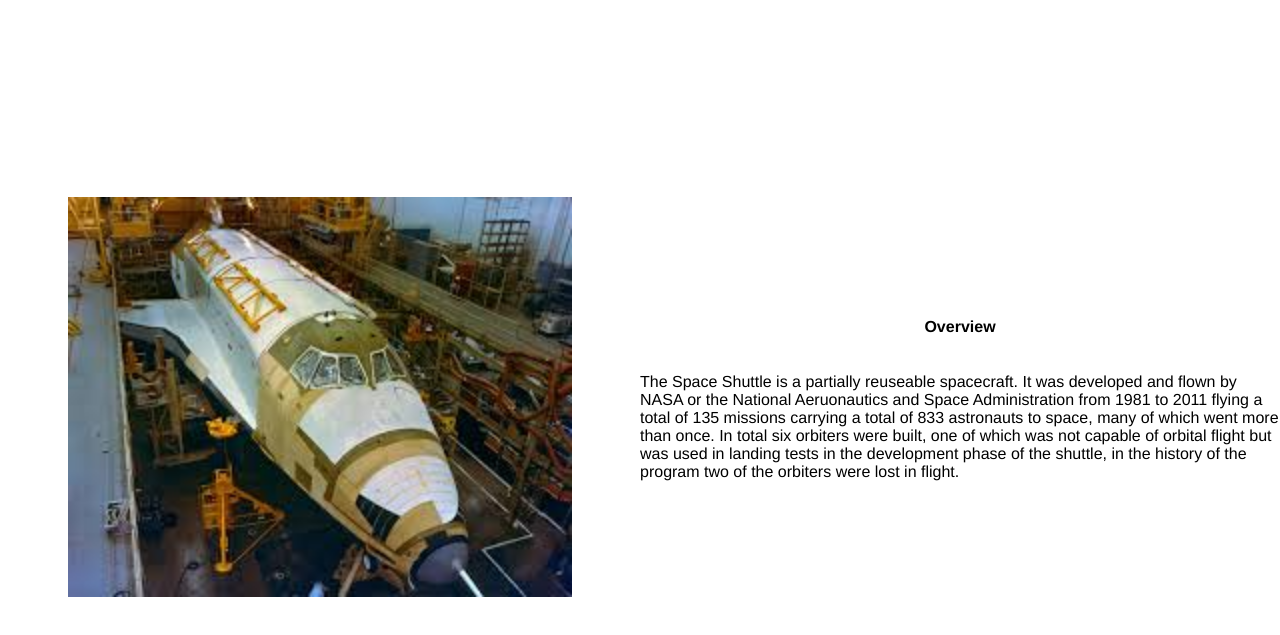
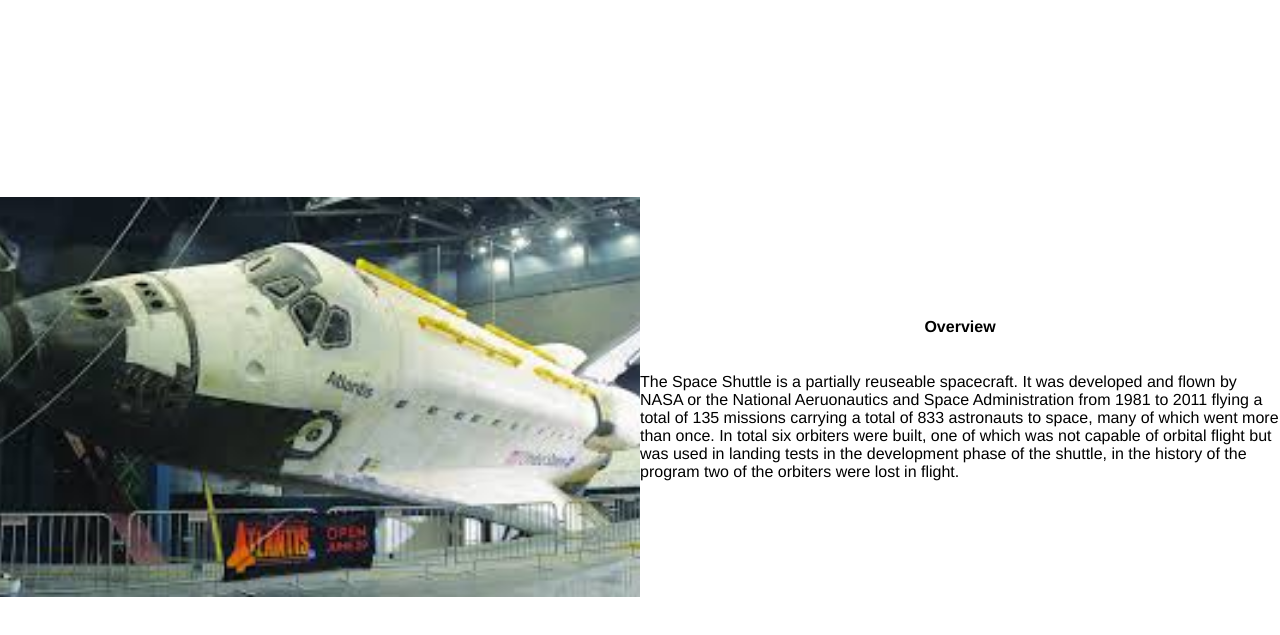
Before and after one commit to robftg/Rocket-Launches, a plain HTML site: page Website/index.html in a window 1280 px wide. Shown: the part 83-718 px from the top of the page. Drawn offline with nearby package versions, Linux system fonts and the light colour scheme; files that its build step writes are made by us from their sources.

Commit message:
jazmusicstops

```diff
--- a/Website/index.html
+++ b/Website/index.html
@@ -13,7 +13,7 @@
         <div>
 
             <div class="half" id="left">
-                <img src="images/halfshuttle.png" alt="Half Built Shuttle"/>
+                <img src="images/jazzmusicstops.jpg" alt="Retired Shuttle"/>
             </div>
             <div class="half" id="right">
                 <h4>Overview</h4>
```
Also changed, not shown: Website/images/jazzmusicstops.jpg (added).
